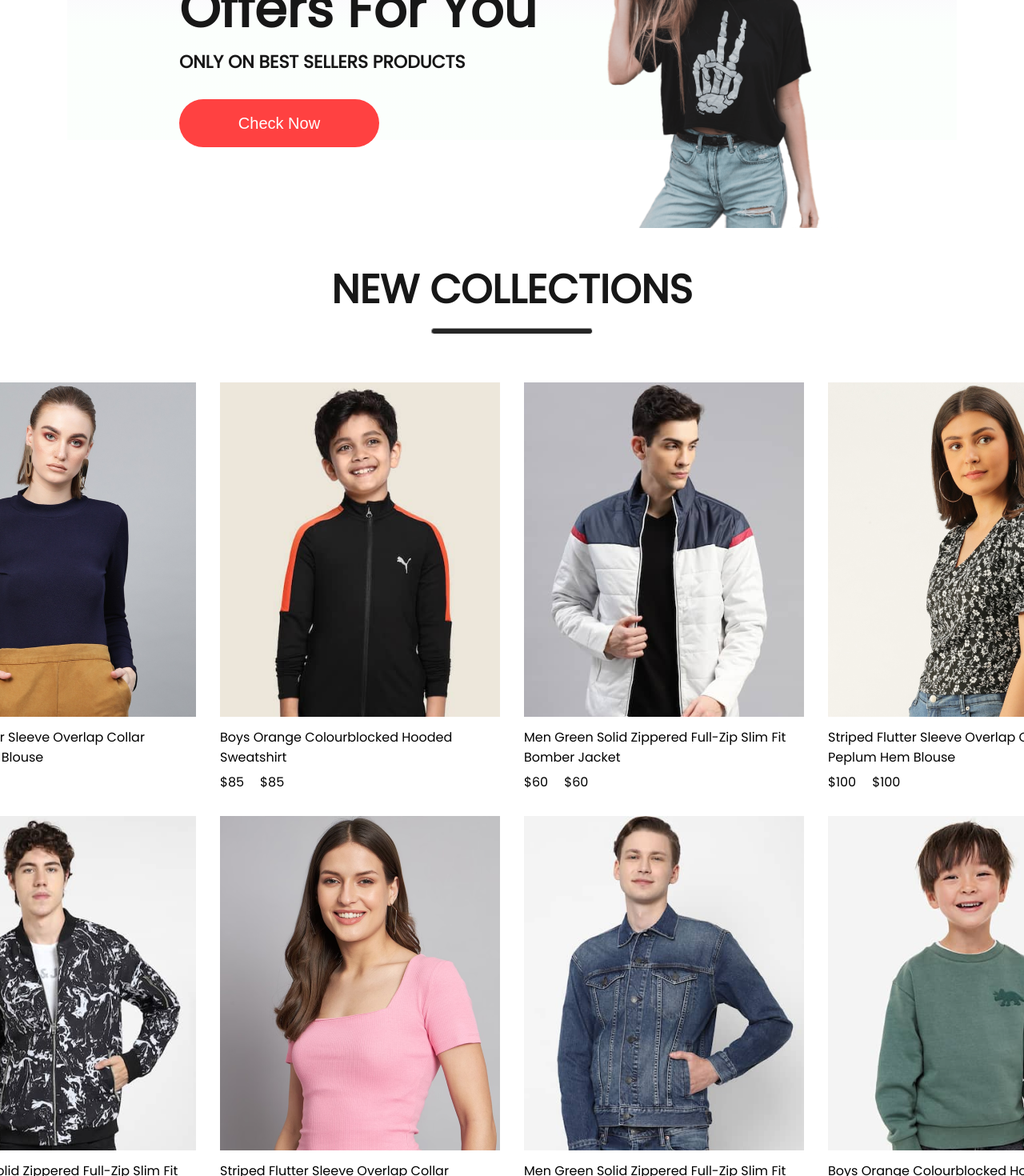
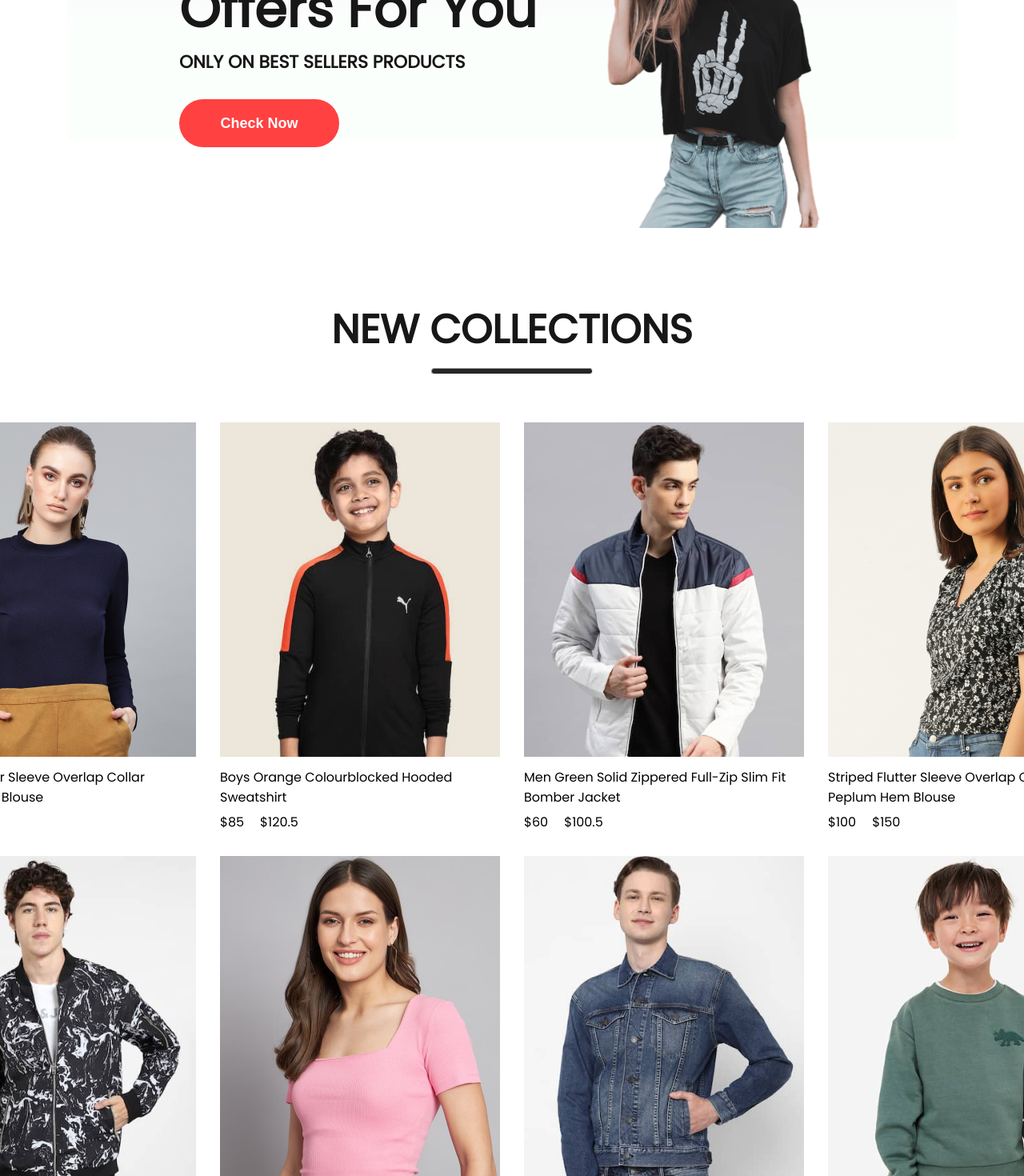
Before and after one commit to mohitdhanorkar/E-Commerce, a React (Create React App) app in the folder e-commerce/: page / in a window 1280 px wide. Shown: the part 1880-3350 px from the top of the page at 80% size. Built offline with nearby package versions, Linux system fonts and the light colour scheme.

Commit message:
changes in item, navbar andnew collections

```diff
--- a/e-commerce/src/Components/Item/Item.jsx
+++ b/e-commerce/src/Components/Item/Item.jsx
@@ -11,7 +11,7 @@ function Item(props) {
             ${props.new_price}
         </div>
         <div className="item-price-old">
-        ${props.new_price}
+        ${props.old_price}
         </div>
       </div>
     </div>
--- a/e-commerce/src/Components/Navbar/Navbar.jsx
+++ b/e-commerce/src/Components/Navbar/Navbar.jsx
@@ -24,6 +24,7 @@ function Navbar() {
         <div className="nav-cart-count">0</div>
       </div>
 
+
     </div>
   )
 }
--- a/e-commerce/src/Components/NewCollections/NewCollections.css
+++ b/e-commerce/src/Components/NewCollections/NewCollections.css
@@ -3,7 +3,8 @@
     flex-direction: column;
     align-items: center;
     gap: 10px;
-    margin-bottom: 100px;
+    margin-bottom: 150px;
+    margin-top: 200px;
 }
 .newcollections h1{
     color: #171717;
--- a/e-commerce/src/Components/NewCollections/NewCollections.jsx
+++ b/e-commerce/src/Components/NewCollections/NewCollections.jsx
@@ -8,7 +8,7 @@ const NewCollections = () => {
   return (
     <div className='newcollections'>
         <h1>NEW COLLECTIONS</h1>
-        <hr />
+        <hr/>
         <div className="collections">
             {new_collection.map((item, i)=>{
             return <Item key={i} id={item.id} name={item.name} image={item.image} new_price={item.new_price} old_price={item.old_price}/>
--- a/e-commerce/src/Components/Offers/Offers.css
+++ b/e-commerce/src/Components/Offers/Offers.css
@@ -25,14 +25,14 @@
     font-weight: 600;
 }
 .offers-left button{
-    width: 250px;
+    width: 200px;
     height: 60px;
-    border-radius: 35px;
+    border-radius: 40px;
     background-color: #ff4141;
     border: none;
     color: white;
-    font-size: 20px;
-    font-weight: 500;
+    font-size: 18px;
+    font-weight: 600;
     margin-top: 30px;
     cursor: pointer;
 }
```
